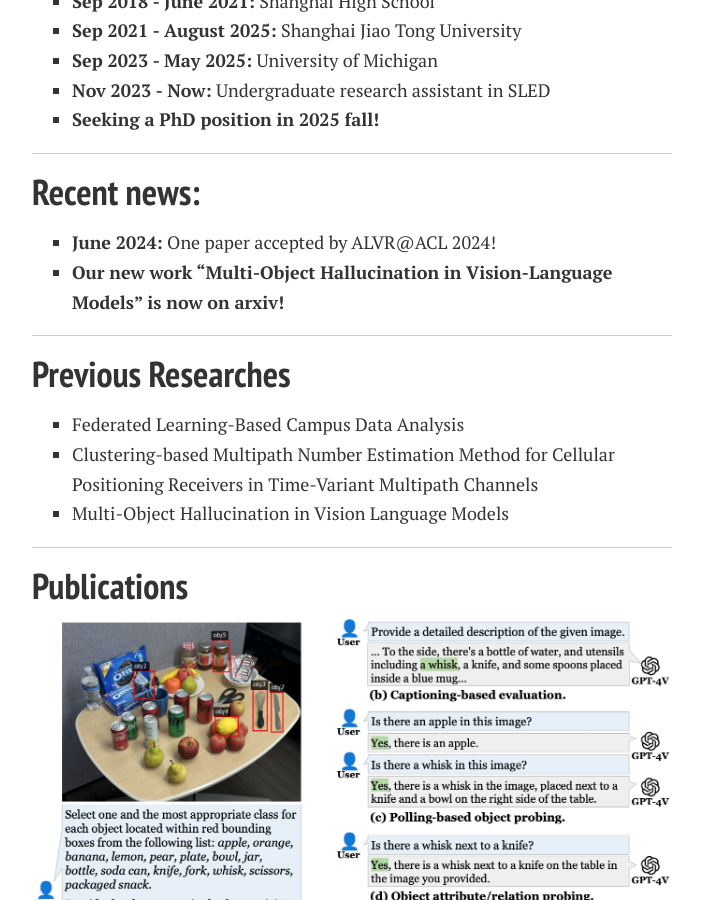
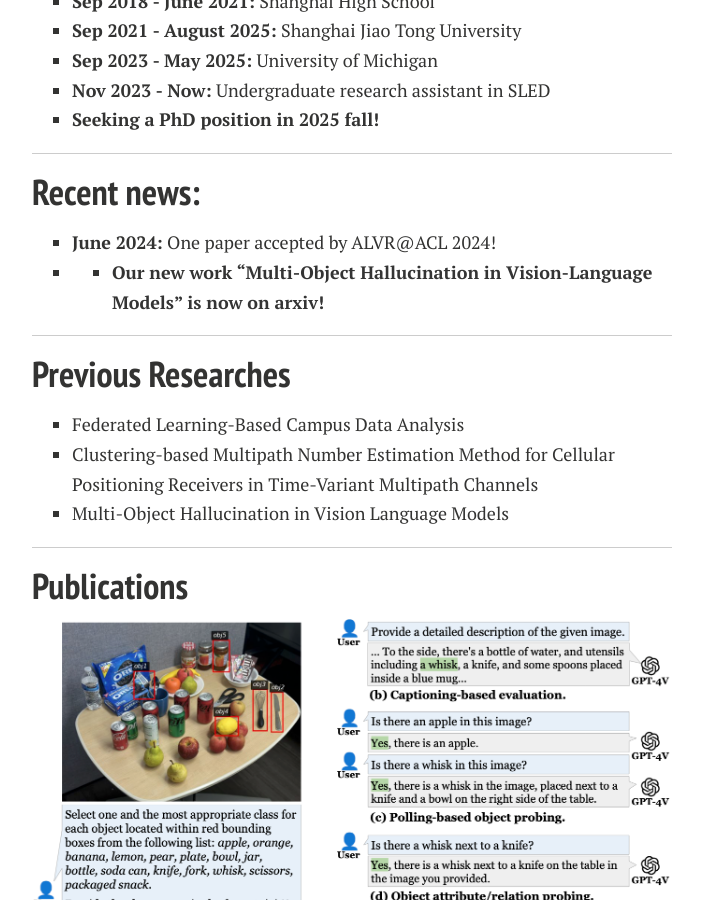
Before and after one commit to xuejunzhang2002/xuejunzhang.github.io, a Jekyll site: the page built from index.md, in a window 1280 px wide and 900 px high, scrolled down 583 px. Shown: the whole window, without its empty margins (288-991 px from the left). Built offline with Jekyll 4.4.1, drawn with Linux system fonts in a browser that asks for light colours; nearby versions of some CDN libraries; comment, search, counter and statistics services are not loaded; a style sheet for code colours, icons or effects is not loaded; our own code applies the rules of GitHub Pages for plain Markdown files.

```diff
--- a/index.md
+++ b/index.md
@@ -25,7 +25,7 @@ I am a rising senior majoring in **Electrical and Computer Engineering** at Shan
 
 ## Recent news:
 - **June 2024:** One paper accepted by ALVR@ACL 2024!
-- **Our new work "Multi-Object Hallucination in Vision-Language Models" is now on arxiv!**
+- - **Our new work ["Multi-Object Hallucination in Vision-Language Models" is now on arxiv!](https://arxiv.org/abs/2407.06192)**
 <br>
 
 ---
@@ -44,7 +44,7 @@ I am a rising senior majoring in **Electrical and Computer Engineering** at Shan
 <div class='paper-box'><div class='paper-box-image'><div><div class="badge"></div><img src='images/moh.png' alt="sym" width="100%"></div></div>
 <div class='paper-box-text' markdown="1">
 
-[Multi-Object Hallucination in Vision-Language Models](https://multi-object-hallucination.github.io)
+[Multi-Object Hallucination in Vision-Language Models](https://multi-object-hallucination.github.io) <br>
 Xuweiyi Chen\*, Ziqiao Ma\*, **Xuejun Zhang\***, Sihan XU, Shengyi Qian, Jianing Yang, David F. Fouhey, Joyce Chai<br>
 *Denotes Equal Contribution
 <br>
```
